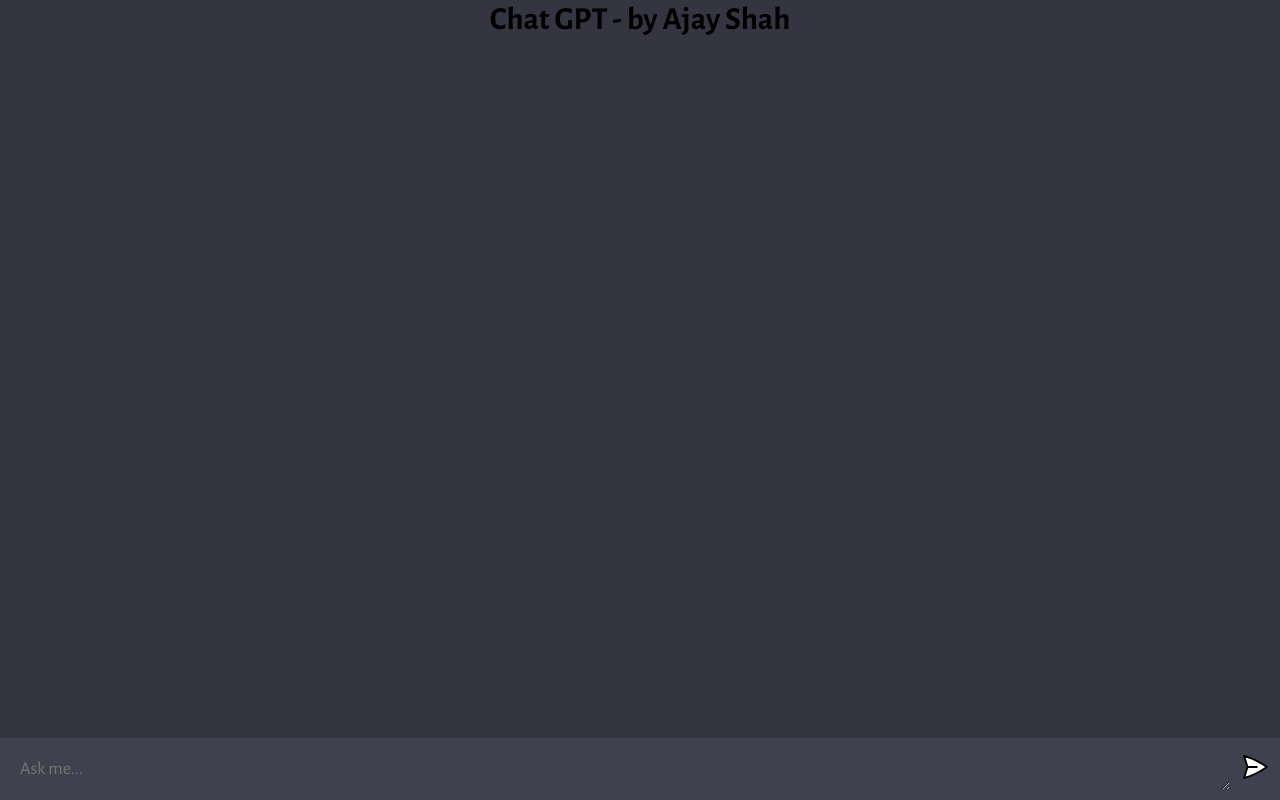
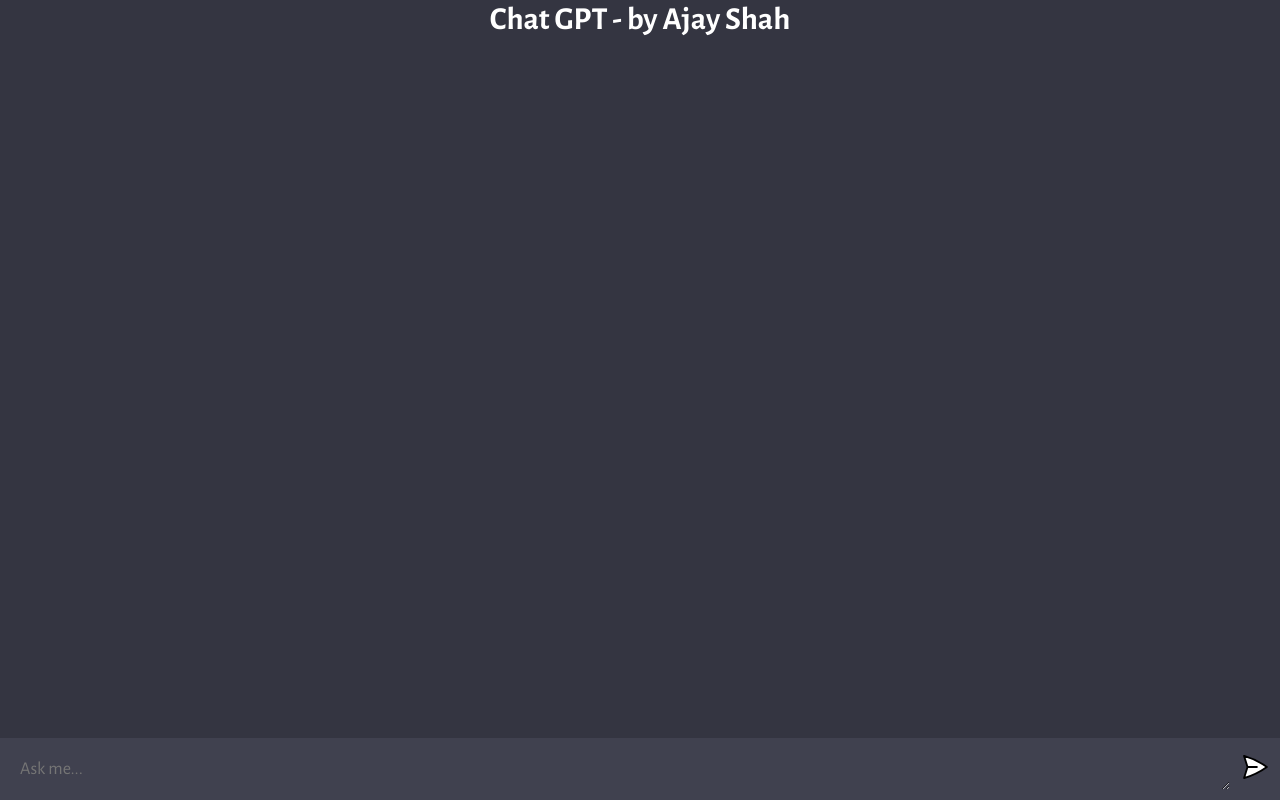
Before and after one commit to AjayS21/ChatGPT_AJ, a website built with Vite: page client/index.html in a window 1280 px wide. Built offline with nearby package versions, Linux system fonts and the light colour scheme.

Commit message:
Update index.html

```diff
--- a/client/index.html
+++ b/client/index.html
@@ -25,7 +25,7 @@
   </head>
   <body>
     <div id="app">
-    <div id="heading">
+    <div id="heading" style="color: white;">
     <h1>Chat GPT - by Ajay Shah</h1>
     </div>
     <div id="chat_container"></div>
```
